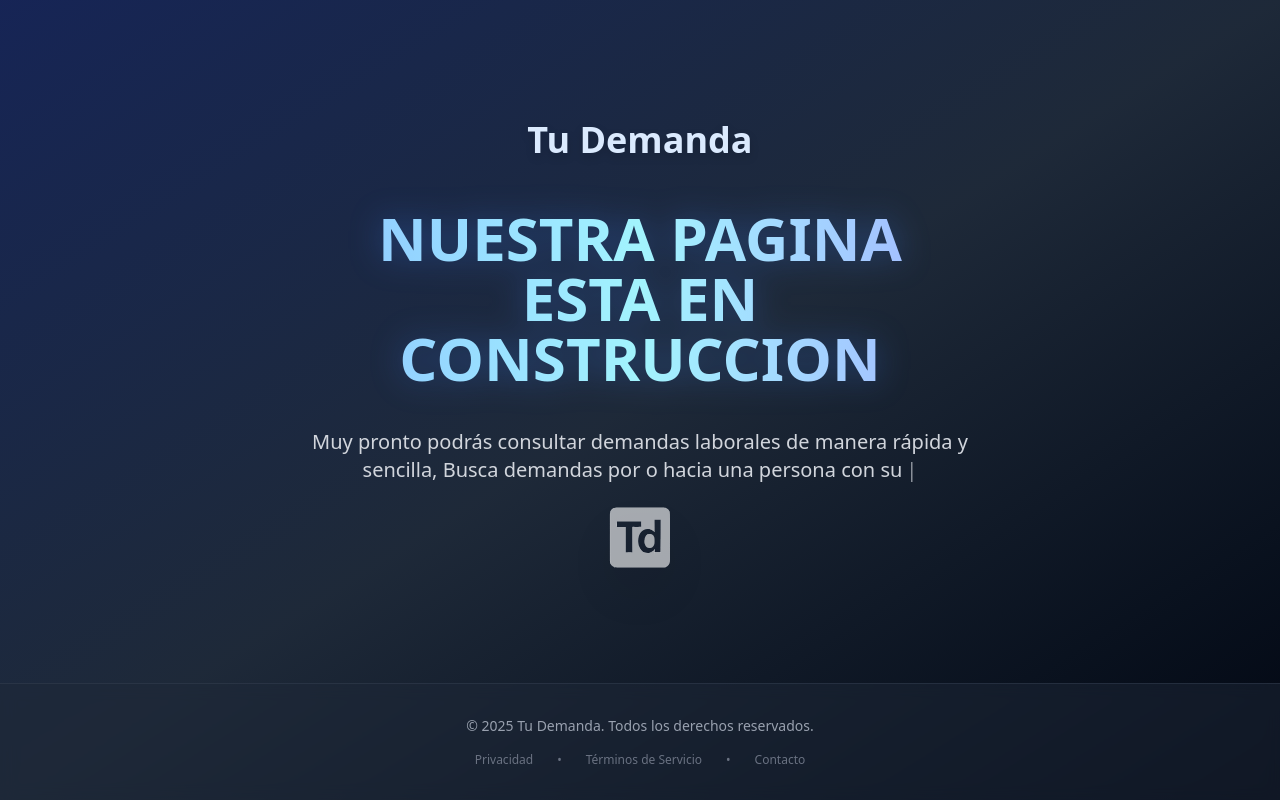
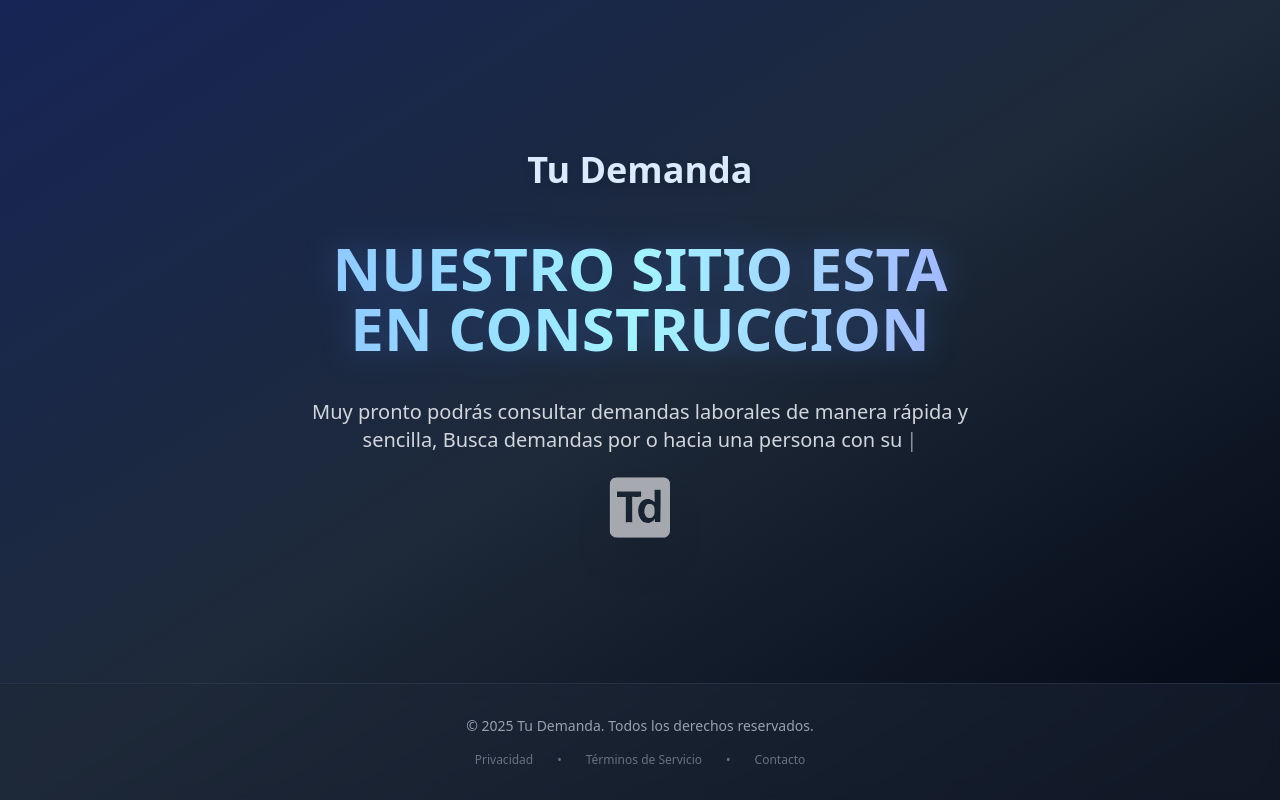
Before and after one commit to SantJojoa/empleoyer-info, a React (Vite) app in the folder frontend/: page / in a window 1280 px wide. Built offline with nearby package versions, Linux system fonts and the light colour scheme.

Commit message:
fix: corregir texto en la página de inicio
- Se actualizó el encabezado de la página de inicio de "NUESTRA PAGINA ESTA EN CONSTRUCCION" a "NUESTRO SITIO ESTA EN CONSTRUCCION" para mejorar la claridad del mensaje.

```diff
--- a/frontend/src/pages/Landing.tsx
+++ b/frontend/src/pages/Landing.tsx
@@ -11,7 +11,7 @@ function Landing() {
                 </h2>
                 <div className="max-w-2xl">
                     <h1 className="text-4xl md:text-6xl font-extrabold mb-6 text-transparent bg-clip-text bg-gradient-to-r from-blue-300 via-cyan-200 to-indigo-300 drop-shadow-[0_0_16px_rgba(59,130,246,0.35)]">
-                        NUESTRA PAGINA ESTA EN CONSTRUCCION
+                        NUESTRO SITIO ESTA EN CONSTRUCCION
                     </h1>
 
                     <p className="text-lg md:text-xl text-gray-300 mb-1 mt-10">
```
